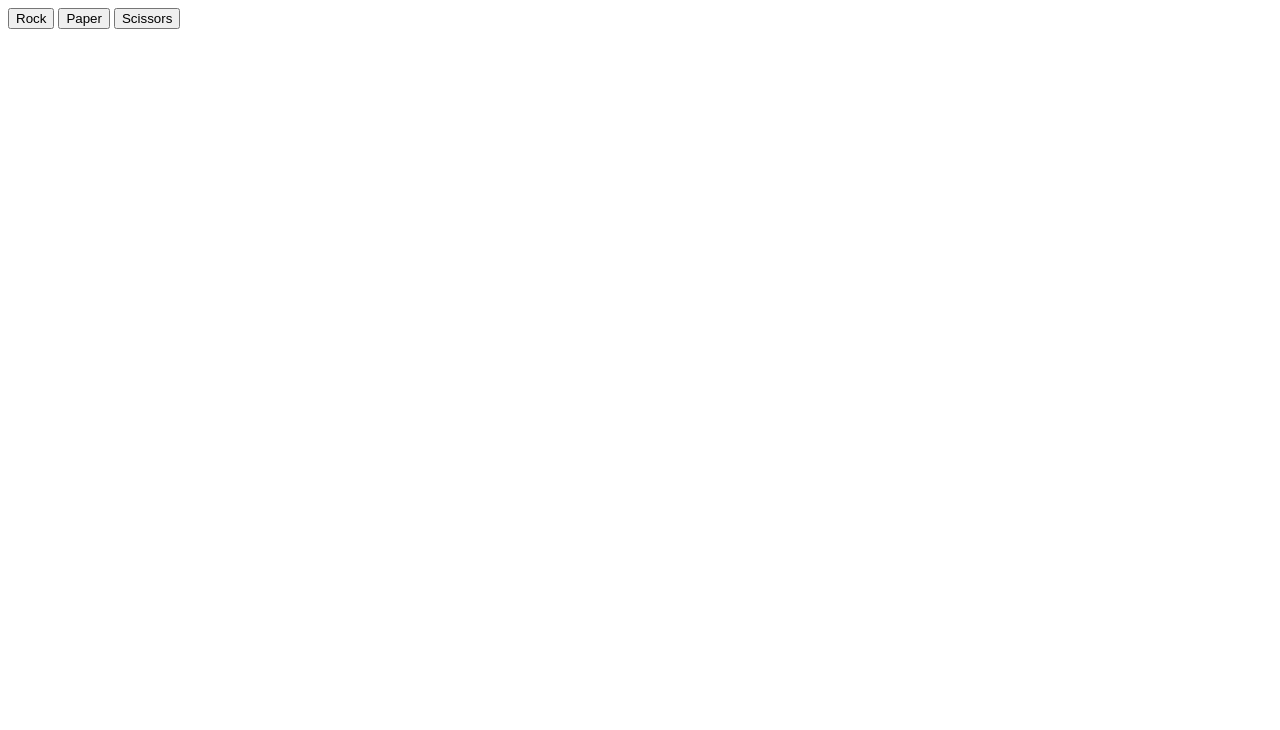
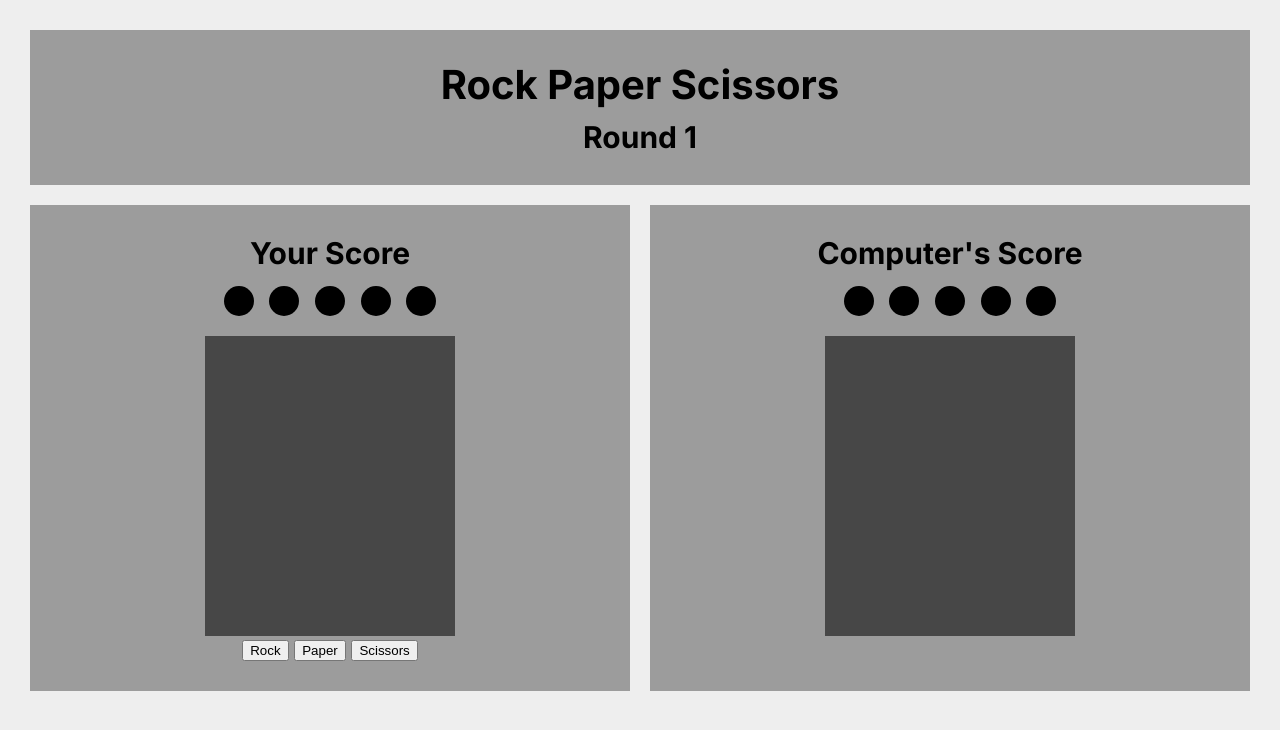
Before and after one commit to artemisaru/rock-paper-scissors, a plain HTML site: page index.html in a window 1280 px wide. Drawn offline with Linux system fonts and the light colour scheme.

Commit message:
Basic HTML & CSS Structure

```diff
--- a/index.html
+++ b/index.html
@@ -7,11 +7,66 @@
     <link rel="stylesheet" href="./style.css">
 </head>
 <body>
-    <div class="btn-stack">
-        <button id="1" class="btn-choice">Rock</button>
-        <button id="2" class="btn-choice">Paper</button>
-        <button id="3" class="btn-choice">Scissors</button>
+    <div class="header">
+        <h1>Rock Paper Scissors</h1>
+        <h2>Round 1</h2>
     </div>
+    <div class="result-container">
+        <div class="game-container">
+            <div class="game-container_col human-result">
+                <h2>Your Score</h2>
+                <div id="humanScore" class="score-stack">
+                    <svg height="40" width="40" xmlns="http://www.w3.org/2000/svg">
+                        <circle r="15" cx="50%" cy="50%" />
+                    </svg>
+                    <svg height="40" width="40" xmlns="http://www.w3.org/2000/svg">
+                        <circle r="15" cx="50%" cy="50%" />
+                    </svg>
+                    <svg height="40" width="40" xmlns="http://www.w3.org/2000/svg">
+                        <circle r="15" cx="50%" cy="50%" />
+                    </svg>
+                    <svg height="40" width="40" xmlns="http://www.w3.org/2000/svg">
+                        <circle r="15" cx="50%" cy="50%" />
+                    </svg>
+                    <svg height="40" width="40" xmlns="http://www.w3.org/2000/svg">
+                        <circle r="15" cx="50%" cy="50%" />
+                    </svg>
+                </div>
+                <div class="choice-container">
+                    <div class="choice"></div>
+                    <div id="rpsButtons" class="choice-stack">
+                        <button id="1" class="btn-choice">Rock</button>
+                        <button id="2" class="btn-choice">Paper</button>
+                        <button id="3" class="btn-choice">Scissors</button>
+                    </div>
+                </div>
+            </div>
+            <div class="game-container_col computer-result">
+                <h2>Computer's Score</h2>
+                <div id="computerScore" class="score-stack">
+                    <svg height="40" width="40" xmlns="http://www.w3.org/2000/svg">
+                        <circle r="15" cx="50%" cy="50%" />
+                    </svg>
+                    <svg height="40" width="40" xmlns="http://www.w3.org/2000/svg">
+                        <circle r="15" cx="50%" cy="50%" />
+                    </svg>
+                    <svg height="40" width="40" xmlns="http://www.w3.org/2000/svg">
+                        <circle r="15" cx="50%" cy="50%" />
+                    </svg>
+                    <svg height="40" width="40" xmlns="http://www.w3.org/2000/svg">
+                        <circle r="15" cx="50%" cy="50%" />
+                    </svg>
+                    <svg height="40" width="40" xmlns="http://www.w3.org/2000/svg">
+                        <circle r="15" cx="50%" cy="50%" />
+                    </svg>
+                </div>
+                <div class="choice-container">
+                    <div class="choice"></div>
+                </div>
+            </div>
+        </div>
+    </div>
+
 
     <script src="./main.js"></script>
 </body>
--- a/main.js
+++ b/main.js
@@ -16,14 +16,6 @@ let round = 0;
 
 // Play one round
 function playRound(humanChoice, computerChoice) {
-    let humanSelection = "";
-    humanChoice = humanSelection.toLowerCase();
-
-    console.log(humanChoice);
-
-    let i = Math.floor(Math.random() * choices.length);
-    computerSelection = choices[i];
-    computerChoice = computerSelection.toLowerCase();
 
     if (humanChoice === computerChoice) {
         console.log("You tied! Try another round!")
@@ -64,8 +56,13 @@ function playGame() {
 
 playGame(); */
 
-const buttons = document.querySelectorAll(".btn-choice");
+const rpsButtons = document.querySelector("#rpsButtons");
 
-buttons.forEach((button) => {
-    button.addEventListener("click", playRound());
+rpsButtons.addEventListener("click", function (e) {
+    const playerSelection = e.target.textContent.toLowerCase();
+
+    let i = Math.floor(Math.random() * choices.length);
+    let computerSelection = choices[i].toLowerCase();
+
+    playRound(playerSelection, computerSelection);
 });
--- a/style.css
+++ b/style.css
@@ -0,0 +1,62 @@
+@import url('https://fonts.googleapis.com/css2?family=Inter:wght@100..900&display=swap');
+
+* {
+    margin: 0px;
+}
+
+body {
+    font-family: 'Inter';
+    font-size: 20px;
+
+    display: flex;
+    flex-direction: column;
+    gap: 20px;
+    padding: 30px;
+
+    background-color: #eeeeee;
+}
+
+.header {
+    display: flex;
+    flex-direction: column;
+    justify-content: center;
+    align-items: center;
+    gap: 10px;
+    padding: 30px;
+
+    background-color: #9c9c9c;
+}
+
+.game-container {
+    display: flex;
+    flex-direction: row;
+    gap: 20px;
+}
+
+.game-container_col {
+    width: 100%;
+    display: flex;
+    flex-direction: column;
+    align-items: center;
+    gap: 10px;
+    padding: 30px;
+
+    background-color: #9c9c9c;
+}
+
+svg circle {
+    fill: black;
+}
+
+.choice-container {
+    width: 100%;
+    display: flex;
+    flex-direction: column;
+    align-items: center;
+}
+
+.choice {
+    width: 250px;
+    height: 300px;
+    background-color: #474747;
+}
```
